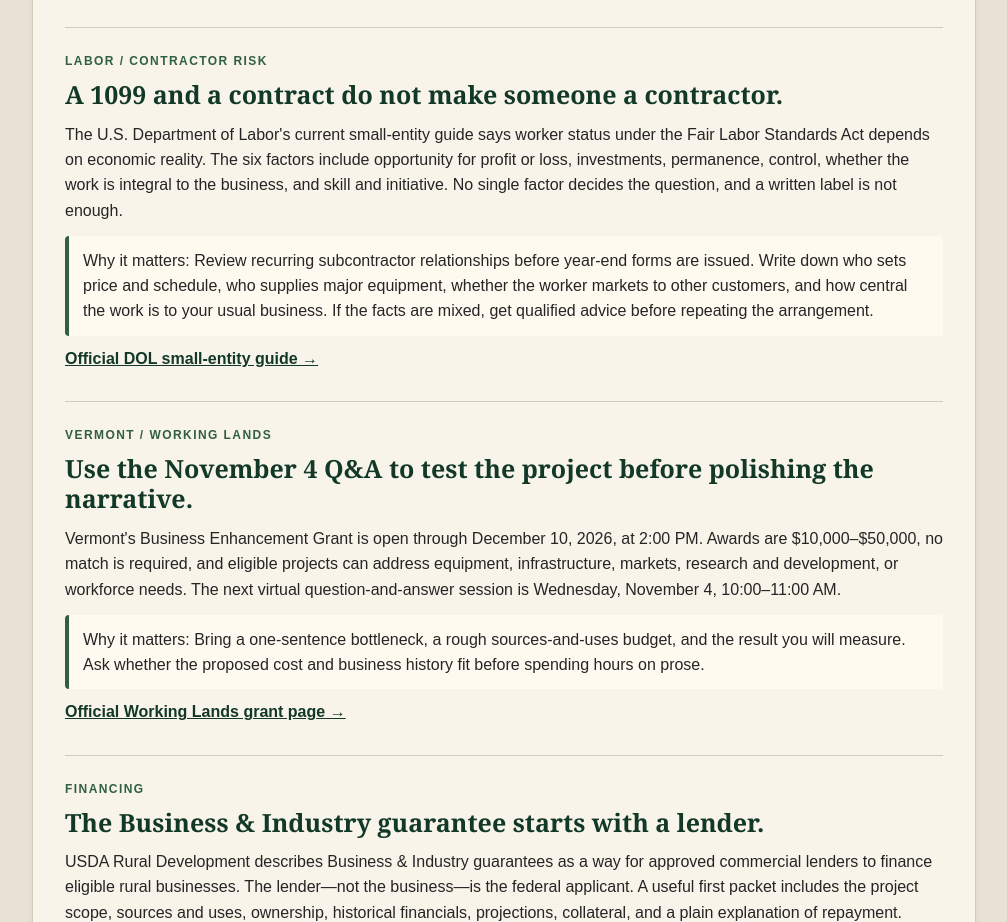
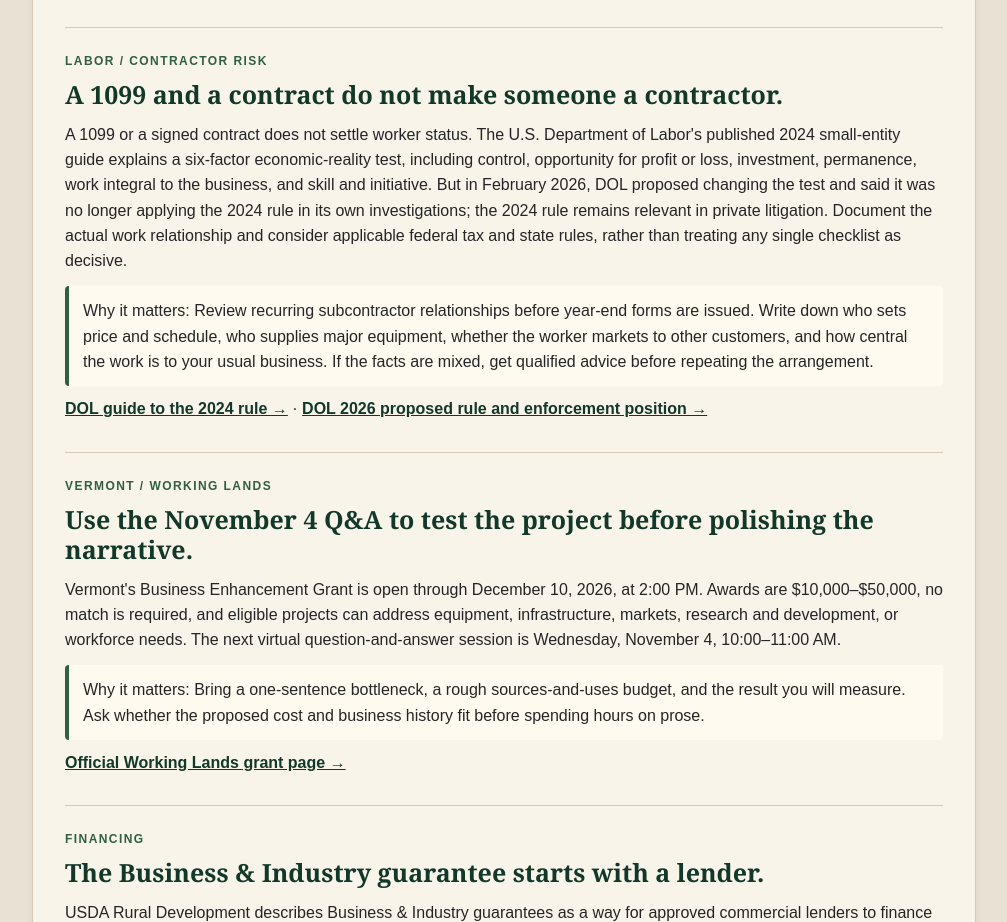
Before and after one commit to loggingchance/peerdigest, a plain HTML site: page 2026/10/30/index.html in a window 1280 px wide. Shown: the part 1426-2348 px from the top of the page, without its empty margins (136-1143 px from the left). Drawn offline with Linux system fonts and the light colour scheme.

Commit message:
Clarify October 30 contractor classification coverage and 2026 DOL proposal

```diff
--- a/2026/10/30/index.html
+++ b/2026/10/30/index.html
@@ -5,7 +5,7 @@
 <main><section class="edition-header"><p class="section-kicker">Friday edition</p><h1>October 30, 2026</h1><p><a href="https://www.forestenterprise.org">forestenterprise.org</a> · <a href="https://www.northeastforests.com">northeastforests.com</a></p><p class="source-note"><em>Prepared October 29 from current official sources. Source facts and practical interpretations are distinguished below.</em></p></section>
 <section><p class="section-kicker">What is useful this week</p><ul class="morning-list"><li>Build the year-end tax packet now, while missing records can still be recovered.</li><li>A 1099 or written agreement does not by itself make a worker an independent contractor.</li><li>Vermont's Working Lands Business Enhancement Grant Q&A is November 4; applications close December 10 at 2:00 PM.</li><li>USDA's Business & Industry guarantee starts with a lender, not a direct business application.</li></ul></section>
 <section class="item"><p class="section-kicker">Best Practical Business Item</p><h2>Build the tax packet before year-end.</h2><p>The IRS says year-round tax planning makes filing easier and reminds self-employed people that estimated payments may be required. Before December gets crowded, reconcile bank and card accounts, match major purchases to receipts, update mileage and owner-draw records, and compare estimated payments with the year's actual profit trend.</p><div class="note"><p>Why it matters: January is a poor time to discover a missing W-9, an undocumented equipment purchase, or a quarter of unreconciled transactions. A clean packet also gives your adviser time to discuss timing decisions before the year closes.</p><p>Useful for: any owner who wants a faster close, fewer surprises, and better numbers for pricing and borrowing.</p></div><p><a href="https://www.irs.gov/newsroom/irs-reminder-year-round-tax-planning-can-make-filing-easier">Official IRS reminder →</a></p></section>
-<section class="item"><p class="section-kicker">Labor / Contractor Risk</p><h2>A 1099 and a contract do not make someone a contractor.</h2><p>The U.S. Department of Labor's current small-entity guide says worker status under the Fair Labor Standards Act depends on economic reality. The six factors include opportunity for profit or loss, investments, permanence, control, whether the work is integral to the business, and skill and initiative. No single factor decides the question, and a written label is not enough.</p><div class="note"><p>Why it matters: Review recurring subcontractor relationships before year-end forms are issued. Write down who sets price and schedule, who supplies major equipment, whether the worker markets to other customers, and how central the work is to your usual business. If the facts are mixed, get qualified advice before repeating the arrangement.</p></div><p><a href="https://www.dol.gov/agencies/whd/flsa/misclassification/small-entity-compliance-guide">Official DOL small-entity guide →</a></p></section>
+<section class="item"><p class="section-kicker">Labor / Contractor Risk</p><h2>A 1099 and a contract do not make someone a contractor.</h2><p>A 1099 or a signed contract does not settle worker status. The U.S. Department of Labor's published 2024 small-entity guide explains a six-factor economic-reality test, including control, opportunity for profit or loss, investment, permanence, work integral to the business, and skill and initiative. But in February 2026, DOL proposed changing the test and said it was no longer applying the 2024 rule in its own investigations; the 2024 rule remains relevant in private litigation. Document the actual work relationship and consider applicable federal tax and state rules, rather than treating any single checklist as decisive.</p><div class="note"><p>Why it matters: Review recurring subcontractor relationships before year-end forms are issued. Write down who sets price and schedule, who supplies major equipment, whether the worker markets to other customers, and how central the work is to your usual business. If the facts are mixed, get qualified advice before repeating the arrangement.</p></div><p><a href="https://www.dol.gov/agencies/whd/flsa/misclassification/small-entity-compliance-guide">DOL guide to the 2024 rule →</a> · <a href="https://www.dol.gov/agencies/whd/flsa/misclassification/2026rulemaking">DOL 2026 proposed rule and enforcement position →</a></p></section>
 <section class="item"><p class="section-kicker">Vermont / Working Lands</p><h2>Use the November 4 Q&A to test the project before polishing the narrative.</h2><p>Vermont's Business Enhancement Grant is open through December 10, 2026, at 2:00 PM. Awards are $10,000–$50,000, no match is required, and eligible projects can address equipment, infrastructure, markets, research and development, or workforce needs. The next virtual question-and-answer session is Wednesday, November 4, 10:00–11:00 AM.</p><div class="note"><p>Why it matters: Bring a one-sentence bottleneck, a rough sources-and-uses budget, and the result you will measure. Ask whether the proposed cost and business history fit before spending hours on prose.</p></div><p><a href="https://workinglands.vermont.gov/grant-contract-opportunities/business-enhancement-grant">Official Working Lands grant page →</a></p></section>
 <section class="item"><p class="section-kicker">Financing</p><h2>The Business & Industry guarantee starts with a lender.</h2><p>USDA Rural Development describes Business & Industry guarantees as a way for approved commercial lenders to finance eligible rural businesses. The lender—not the business—is the federal applicant. A useful first packet includes the project scope, sources and uses, ownership, historical financials, projections, collateral, and a plain explanation of repayment.</p><div class="note"><p>Why it matters: A federal guarantee is not a substitute for cash flow. It can improve a lender's risk position, but the business still needs a credible project and repayment case. Start with the lender and USDA Rural Development state office before assuming a project fits.</p></div><p><a href="https://www.rd.usda.gov/programs-services/business-programs">Official USDA business programs page →</a></p></section>
 <section class="item"><p class="section-kicker">Worth Discussing at the Next Meeting</p><h2>Which record or relationship could surprise you in January?</h2><p>Choose one: a missing financial record, an ambiguous contractor arrangement, an untested grant assumption, or a financing project with no repayment narrative. What can you verify next week while there is still time to act?</p></section></main><footer class="site-footer"><div><p class="footer-title">Peer Group Digest</p><p>Friday practical business notes from The Forest Business School</p></div><div class="footer-links"><a href="/archive/">Archive</a><a href="https://www.forestenterprise.org">forestenterprise.org</a><a href="https://www.northeastforests.com">northeastforests.com</a></div></footer></div></body></html>
```
